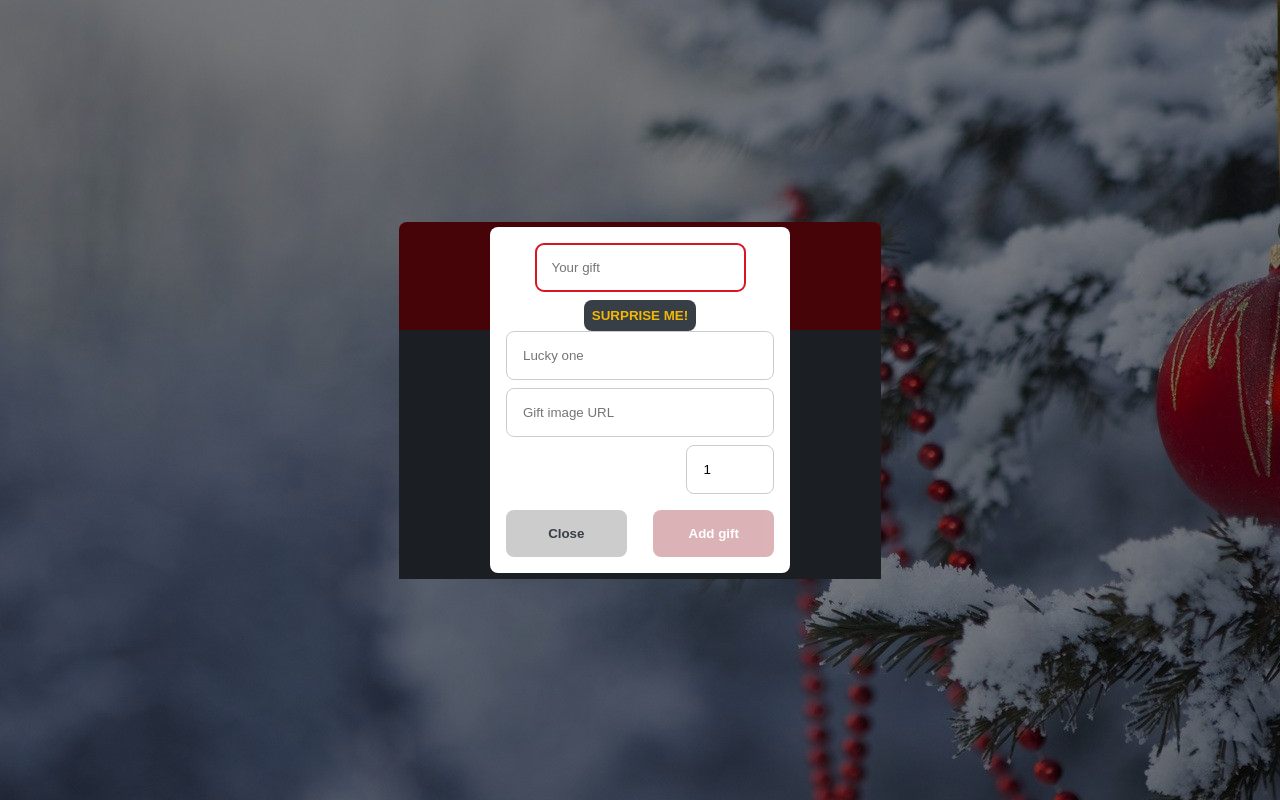
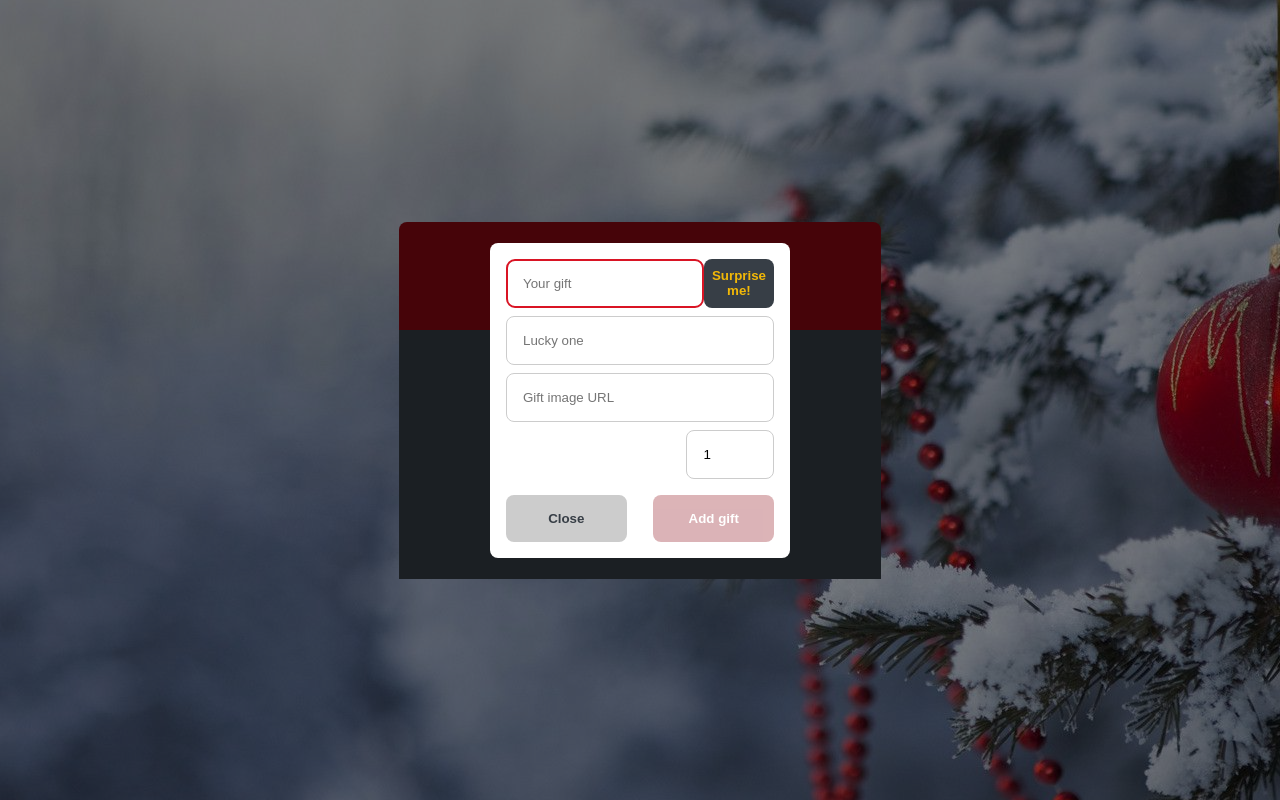
Before and after one commit to lopez-tomas/adviency, a React (Create React App) app: page / in a window 1280 px wide. Both pictures are taken after a click on the button "ADD GIFT". Built offline with nearby package versions, Linux system fonts and the light colour scheme.

Commit message:
[FEAT]: minor changes in styles.

```diff
--- a/src/styles/App.sass
+++ b/src/styles/App.sass
@@ -25,6 +25,7 @@
       text-transform: uppercase
       color: colors.$text-primary
       background-color: colors.$black
+      cursor: pointer
       &:hover
         color: colors.$black
         background-color: colors.$text-primary
--- a/src/styles/Form.sass
+++ b/src/styles/Form.sass
@@ -28,7 +28,19 @@
       &:valid
         outline-color: lime
 
-    .gift-input
+    div
+      display: flex
+      margin-bottom: sizes.$md
+      .gift-input
+        width: 100%
+        margin-bottom: 0
+      .edit
+        width: 60%
+        margin-right: sizes.$md
+      .surprise-btn
+        text-transform: none
+        color: colors.$text-primary
+        background-color: colors.$black
     .image-input
     .quantity-input
       width: 20%
```
